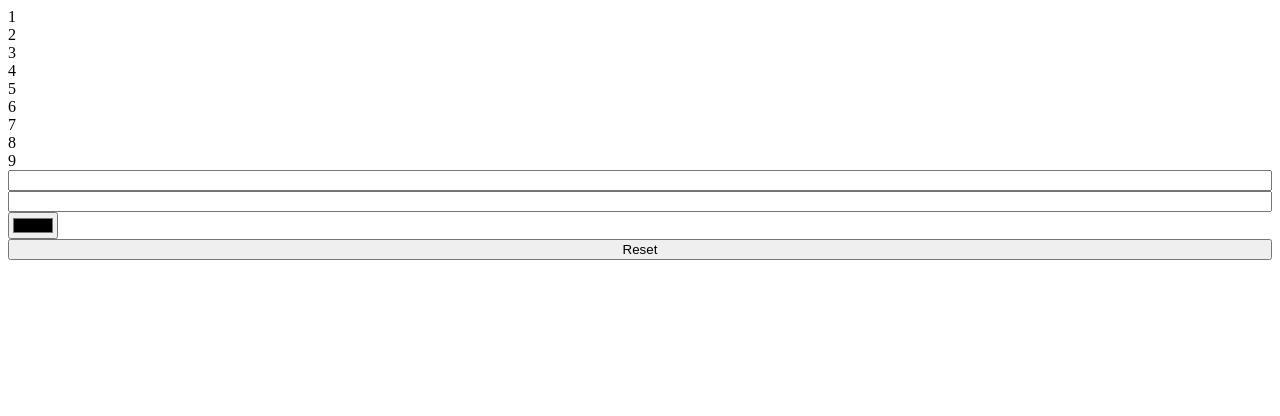
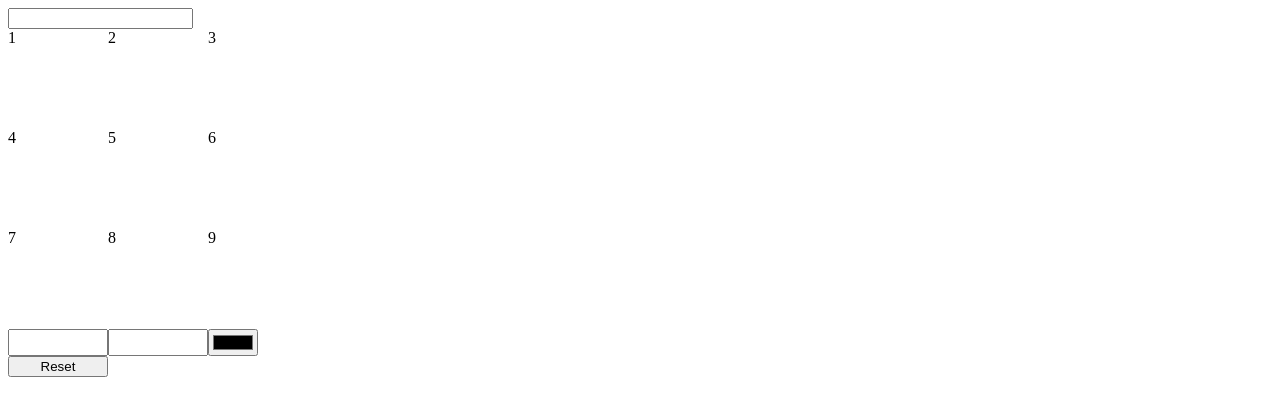
Before and after one commit to acciojob/Replit-Asian-Paints-UdayBari3421, a website: page main.html in a window 1280 px wide. Drawn offline with Linux system fonts and the light colour scheme.

Commit message:
created a submission

```diff
--- a/main.html
+++ b/main.html
@@ -7,18 +7,19 @@
 </head>
 
 <body>
+	<input id="change_button">
 	<form class="grid-container">
-		<div id="1">1</div>
-		<div id="2">2</div>
-		<div id="3">3</div>
+		<div class="grid-item" id="1">1</div>
+		<div class="grid-item" id="2">2</div>
+		<div class="grid-item" id="3">3</div>
 
-		<div id="4">4</div>
-		<div id="5">5</div>
-		<div id="6">6</div>
+		<div class="grid-item" id="4">4</div>
+		<div class="grid-item" id="5">5</div>
+		<div class="grid-item" id="6">6</div>
 
-		<div id="7">7</div>
-		<div id="8">8</div>
-		<div id="9">9</div>
+		<div class="grid-item" id="7">7</div>
+		<div class="grid-item" id="8">8</div>
+		<div class="grid-item" id="9">9</div>
 
 		<input type="text" id="block_id">
 		<input type="text" id="input-id">
--- a/styles.css
+++ b/styles.css
@@ -1,9 +1,9 @@
 /*  your css code here. If applicable */
 .grid-container{
 	display:grid;
-	grid-template-columns: 3 ;
-	grid-template-rows: 3 ;
+	grid-template-columns: 100px 100px 100px ;
+	grid-template-rows: 100px 100px 100px;
 }
-.square{
-
+.grid-item{
+	background: transparent;
 }
```
